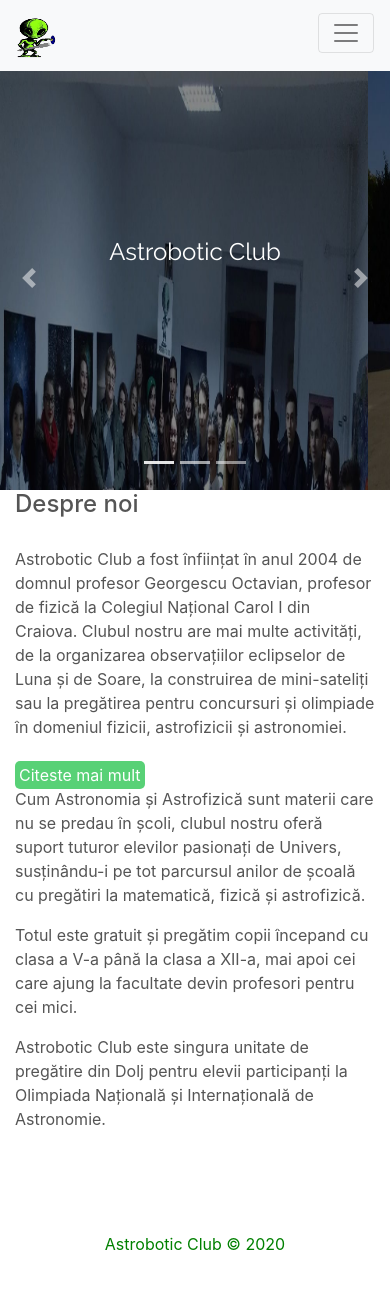
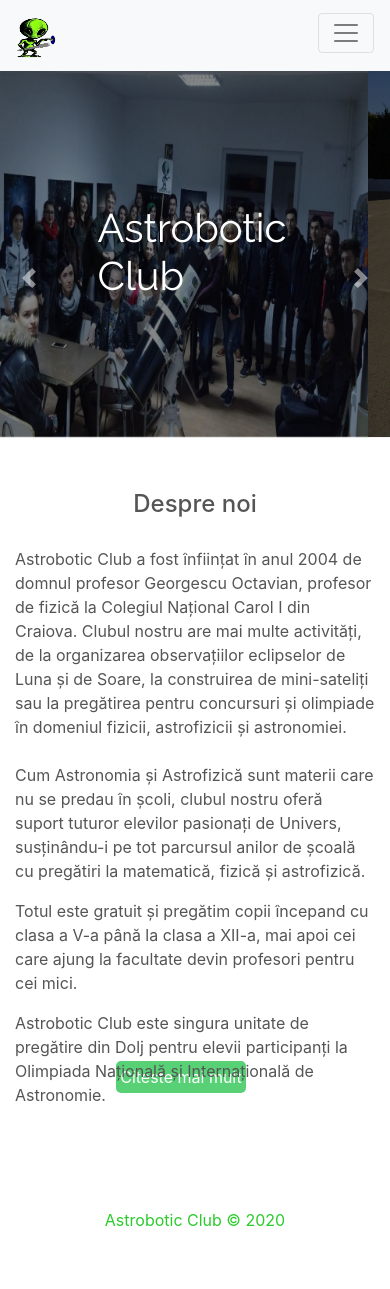
Before and after one commit to Alexandra984/Alexandra984.github.io, a plain HTML site: page index.html in a window 390 px wide. Shown: the part 5-1294 px from the top of the page. After the commit the page ends 1272 px from the top, so only its background shows below. Drawn offline with nearby package versions, Linux system fonts and the light colour scheme.

Commit message:
Modify the index button

```diff
--- a/assets/css/general.css
+++ b/assets/css/general.css
@@ -29,5 +29,5 @@
 footer p {
     margin: 0;
     text-align: center;
-    color: green;
+    color: rgb(44, 202, 44);
 }
--- a/assets/css/style.css
+++ b/assets/css/style.css
@@ -63,18 +63,19 @@
         margin-top: 71px;
     }
     .carousel-inner .carousel-item img {
-        height: 100vh;
+        height: 44vh;
         width: 100%;
     }
 
     h1 {
-        font-size: 1.5rem;
+        font-size: 2.5rem;
         top: 44%;
     }
 
     h2 {
         font-size: 1.5rem;
         margin-top: -50px;
+        text-align: center;
     }
     p {
         font-size: 1rem;
@@ -84,4 +85,10 @@
         height: 50.221vh;
 
     }
+
+    .btn-2 {
+        position: absolute;
+        bottom: -330px;
+        right: 37%;
+    }
 }
```
